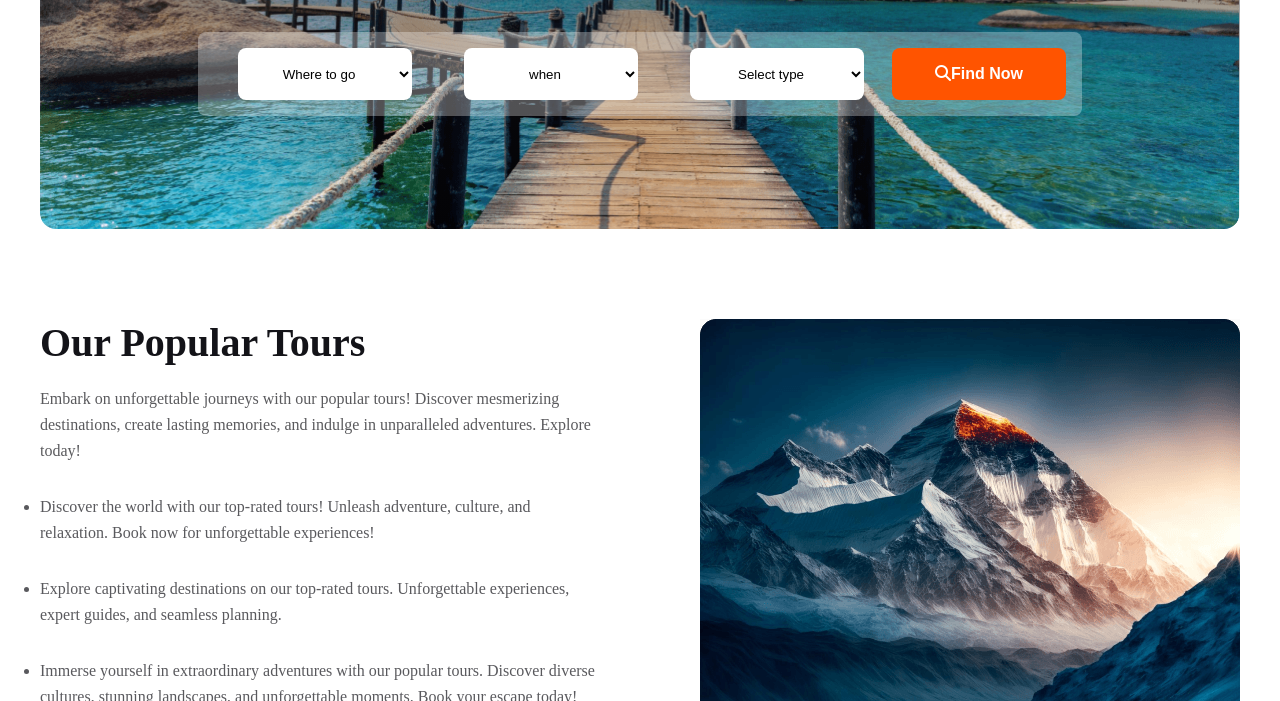
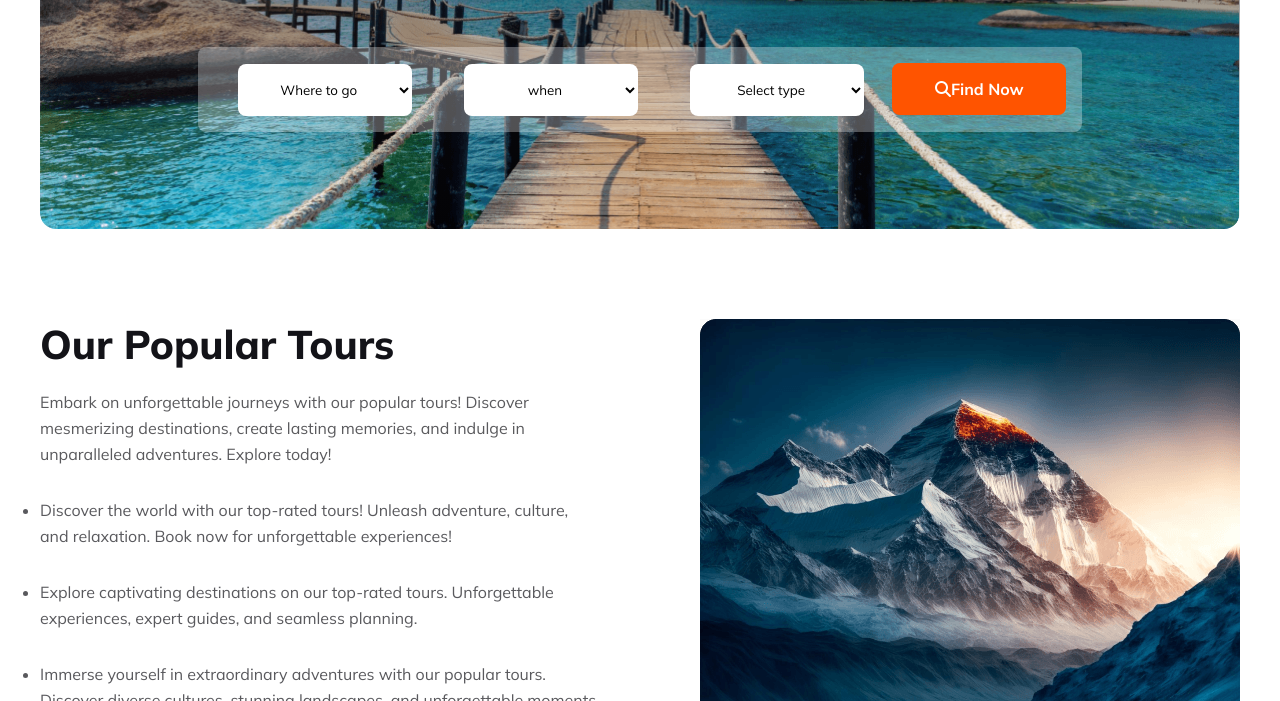
Before and after one commit to Noman4d/Hero-travels, a plain HTML site: page Hero travel/index.html in a window 1280 px wide. Shown: the part 399-1100 px from the top of the page. Drawn offline with Linux system fonts and the light colour scheme.

Commit message:
complete and added font family

```diff
--- a/Hero travel/index.html
+++ b/Hero travel/index.html
@@ -6,6 +6,9 @@
     <title>Hero Travels</title>
     <link rel="stylesheet" href="styles/index.css">
     <script src="https://kit.fontawesome.com/536d3d577c.js" crossorigin="anonymous"></script>
+    <style>
+        @import url('https://fonts.googleapis.com/css2?family=Mulish:ital,wght@0,200..1000;1,200..1000&display=swap')
+        </style>
 </head>
 <body>
     <header>
--- a/Hero travel/styles/index.css
+++ b/Hero travel/styles/index.css
@@ -5,6 +5,7 @@
     padding: 0;
     box-sizing: border-box;
     /* border: red solid 2px; */
+    font-family: Mulish;
 
 
 }
```
